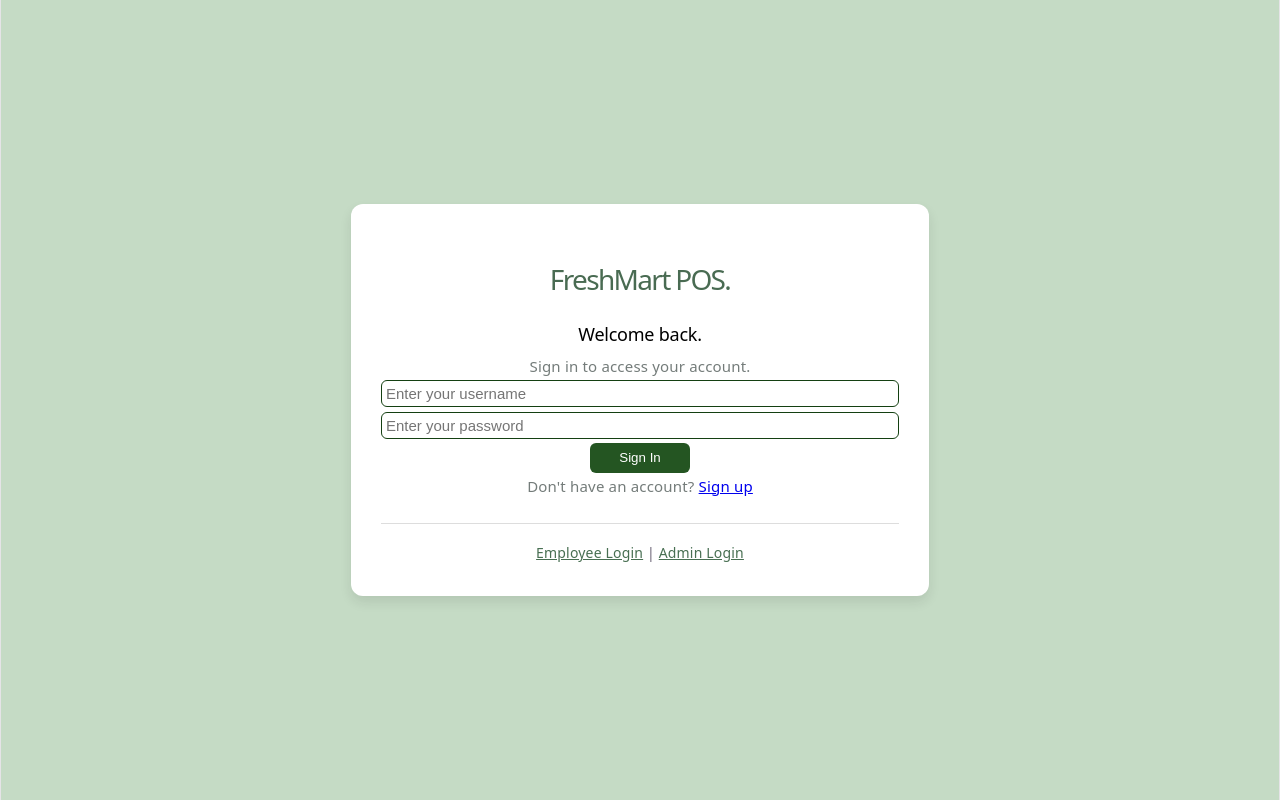
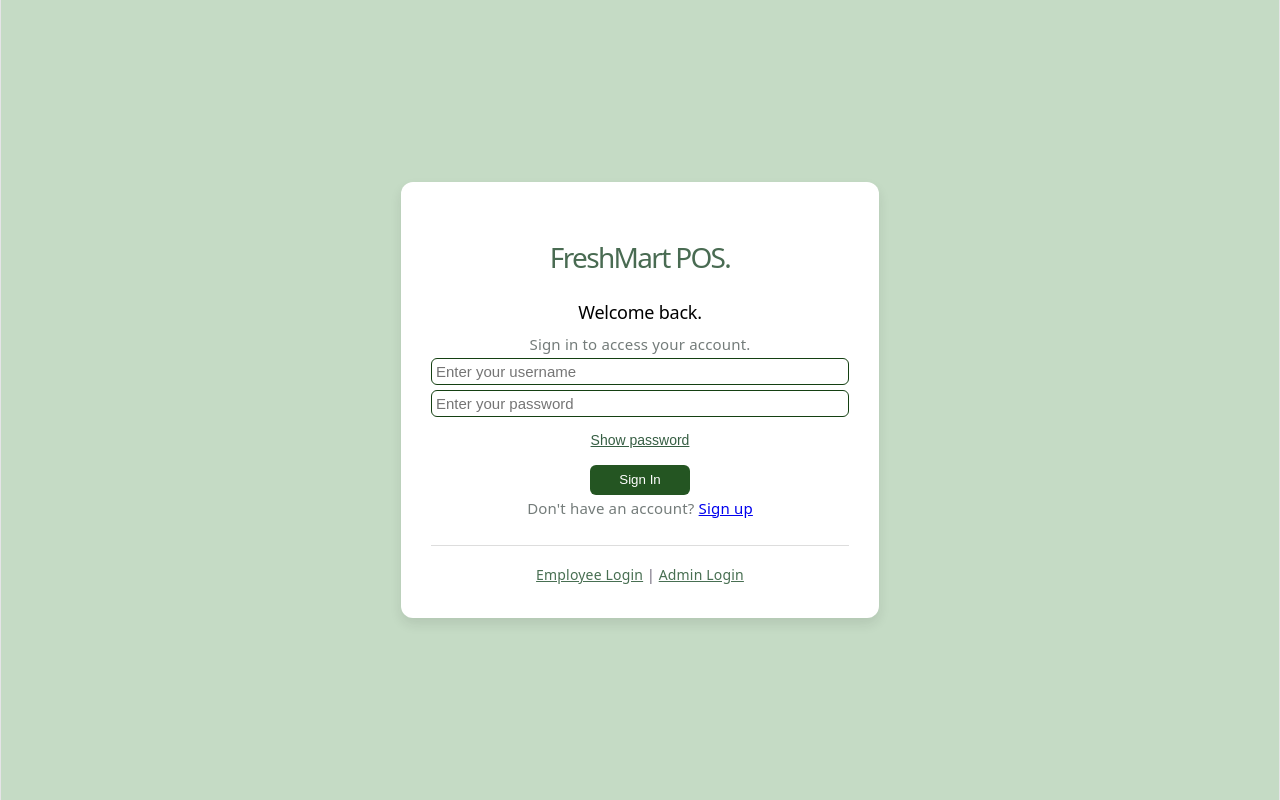
Before and after one commit to palimi742/database-team-7, a React (Vite) app in the folder frontend/: page / in a window 1280 px wide. Built offline with nearby package versions, Linux system fonts and the light colour scheme.

Commit message:
view passwords

```diff
--- a/frontend/src/css/App.css
+++ b/frontend/src/css/App.css
@@ -733,3 +733,18 @@ nav a:hover{
 .loyalty-container a:hover {
   color: #315b40;
 }
+
+
+
+
+.login-card .password-toggle {
+  display: block;
+  margin: 8px auto 12px;
+  padding: 4px 8px;
+  border: none;
+  background: transparent;
+  color: #365e43;
+  font-size: 14px;
+  text-decoration: underline;
+  cursor: pointer;
+}
--- a/frontend/src/pages/Login.jsx
+++ b/frontend/src/pages/Login.jsx
@@ -6,6 +6,7 @@ import {Link, useNavigate} from 'react-router-dom';
 function Login({role = 'customer'}){
     const [username, setUsername] = useState('');
     const [password, setPassword] = useState('');
+    const [showPassword, setShowPassword] = useState(false);
     const navigate = useNavigate();
     async function handleLogin(event){
         event.preventDefault();
@@ -38,9 +39,17 @@ function Login({role = 'customer'}){
       <input type="text"
       placeholder="Enter your username"
       onChange = {(event) => setUsername(event.target.value)} />
-      <input type="password"
+      <input type={showPassword ? "text" : "password"}
        placeholder="Enter your password"
        onChange = {(event) => setPassword(event.target.value)}/>
+      <button
+        type="button"
+        className="password-toggle"
+        aria-pressed={showPassword}
+        onClick={() => setShowPassword(!showPassword)}
+      >
+        {showPassword ? "Hide password" : "Show password"}
+      </button>
       <button className="signin-btn" onClick={handleLogin}>Sign In</button>
       <p>Don't have an account? <a href='/signup'>Sign up</a></p>
       <Footer />
--- a/frontend/src/pages/StaffLogin.jsx
+++ b/frontend/src/pages/StaffLogin.jsx
@@ -5,6 +5,7 @@ import "../css/Home.css";
 function StaffLogin({ loginType = "employee" }) {
   const [username, setUsername] = useState("");
   const [password, setPassword] = useState("");
+  const [showPassword, setShowPassword] = useState(false);
   const [error, setError] = useState("");
   const [loading, setLoading] = useState(false);
   const navigate = useNavigate();
@@ -43,7 +44,15 @@ function StaffLogin({ loginType = "employee" }) {
         <h2>{loginType === "admin" ? "Admin Login" : "Employee Login"}</h2>
         <p>Sign in with your staff account.</p>
         <input aria-label="Username" placeholder="Enter your username" autoComplete="username" value={username} onChange={(event) => setUsername(event.target.value)} required />
-        <input aria-label="Password" type="password" placeholder="Enter your password" autoComplete="current-password" value={password} onChange={(event) => setPassword(event.target.value)} required />
+        <input aria-label="Password" type={showPassword ? "text" : "password"} placeholder="Enter your password" autoComplete="current-password" value={password} onChange={(event) => setPassword(event.target.value)} required />
+      <button
+        type="button"
+        className="password-toggle"
+        aria-pressed={showPassword}
+        onClick={() => setShowPassword(!showPassword)}
+      >
+        {showPassword ? "Hide password" : "Show password"}
+      </button>
         {error && <p role="alert">{error}</p>}
         <button className="signin-btn" disabled={loading}>{loading ? "Signing in..." : "Sign In"}</button>
         <p><Link to="/">Customer Login</Link></p>
```
